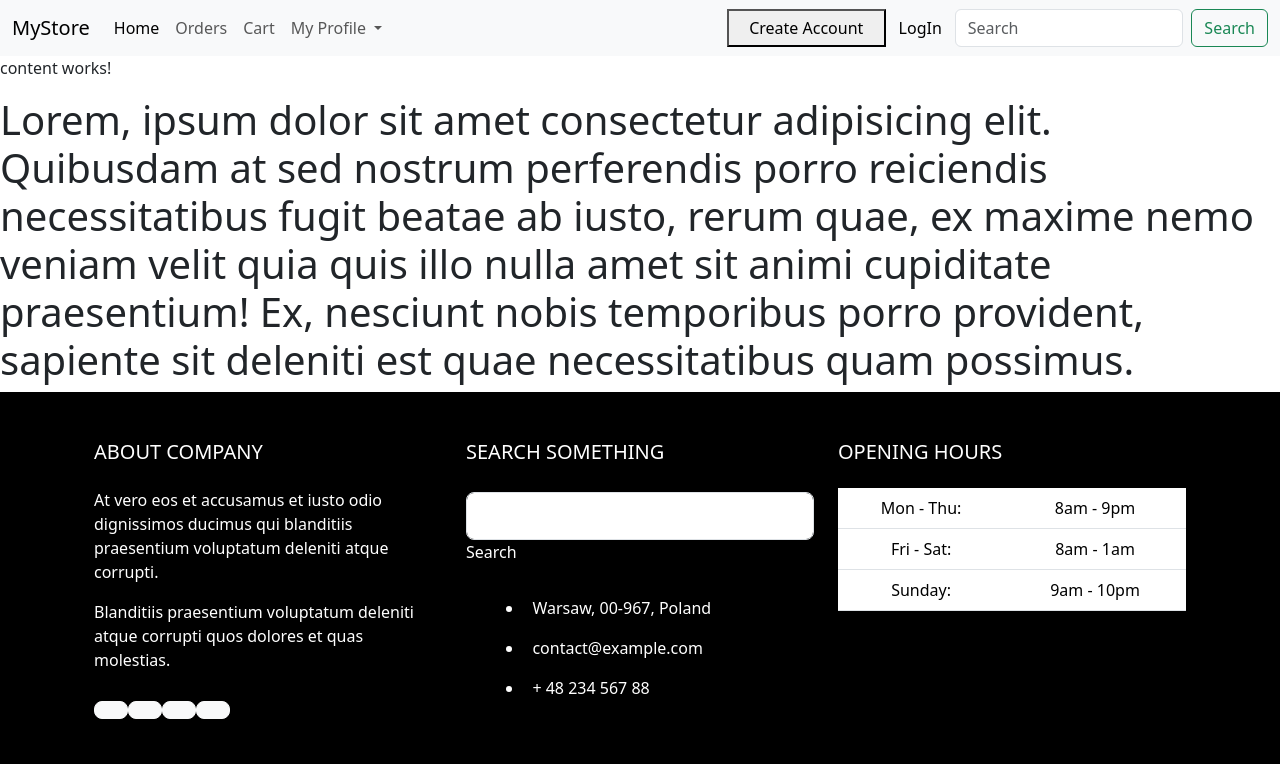
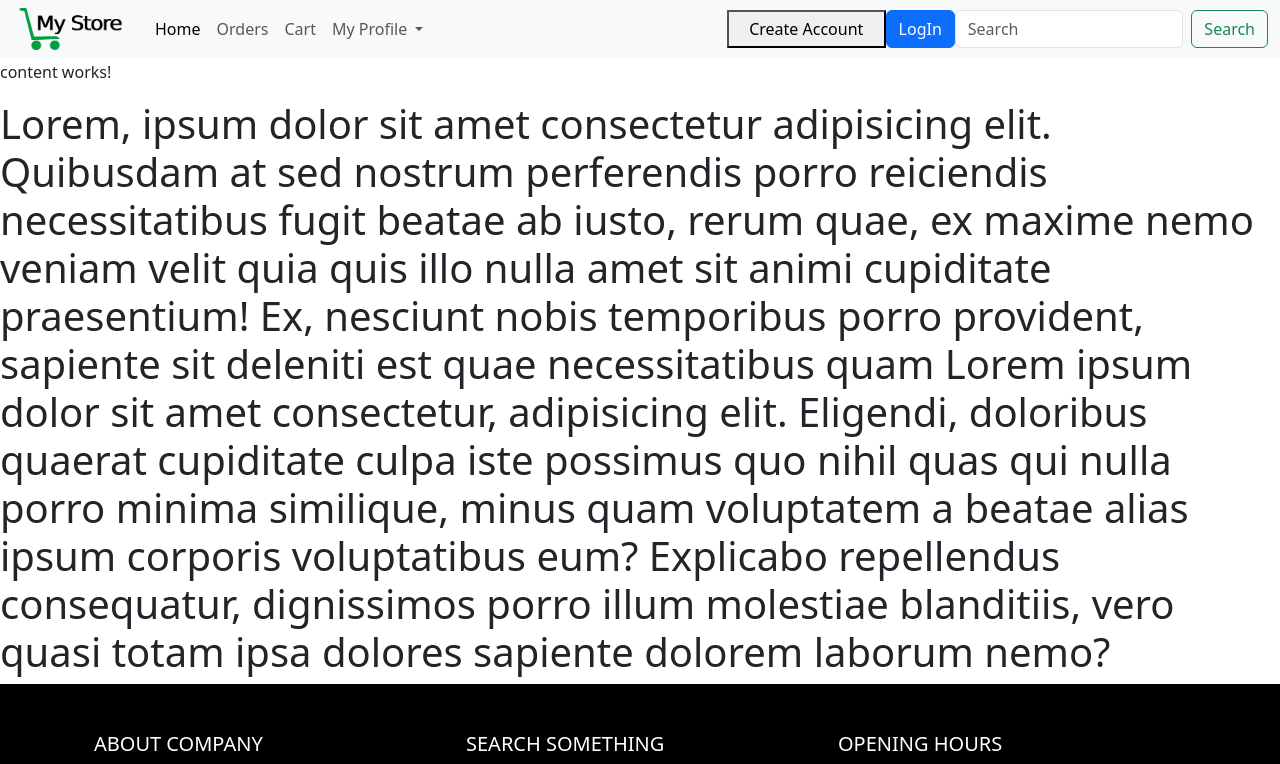
Before and after one commit to BalajiPalkhe/MyStore, an Angular app: page / in a window 1280 px wide. Shown: the top 764 px of the page. Built offline with nearby package versions, Linux system fonts and the light colour scheme.

Commit message:
logo added

```diff
--- a/src/app/app.component.css
+++ b/src/app/app.component.css
@@ -0,0 +1,16 @@
+
+app-footer{
+       position: relative;
+  bottom: 0;
+
+  width: 100%;
+}
+app-header{
+    position: fixed;
+  top: 0;
+
+  width: 100%;
+}
+.content{
+    margin-top: 60px;
+}
--- a/src/app/app.component.html
+++ b/src/app/app.component.html
@@ -1,12 +1,15 @@
 
 <app-header></app-header>
 
-<app-user-reg *ngIf="userReg==1"></app-user-reg>
+<div class="content">
 
-<app-login *ngIf="userReg==2"></app-login>
+    <app-user-reg *ngIf="userReg==1"></app-user-reg>
 
-<app-content *ngIf="userReg==3 || userReg==0"></app-content>
+    <app-login *ngIf="userReg==2"></app-login>
 
-<app-view-profile *ngIf="userReg==4"></app-view-profile>
+    <app-content *ngIf="userReg==3 || userReg==0" ></app-content>
 
+    <app-view-profile *ngIf="userReg==4"></app-view-profile>
+
+</div>
 <app-footer></app-footer>
--- a/src/app/homepage/content/content.component.html
+++ b/src/app/homepage/content/content.component.html
@@ -1,3 +1,3 @@
 
 <p>content works!</p>
-<h1>Lorem, ipsum dolor sit amet consectetur adipisicing elit. Quibusdam at sed nostrum perferendis porro reiciendis necessitatibus fugit beatae ab iusto, rerum quae, ex maxime nemo veniam velit quia quis illo nulla amet sit animi cupiditate praesentium! Ex, nesciunt nobis temporibus porro provident, sapiente sit deleniti est quae necessitatibus quam possimus.</h1>
+<h1>Lorem, ipsum dolor sit amet consectetur adipisicing elit. Quibusdam at sed nostrum perferendis porro reiciendis necessitatibus fugit beatae ab iusto, rerum quae, ex maxime nemo veniam velit quia quis illo nulla amet sit animi cupiditate praesentium! Ex, nesciunt nobis temporibus porro provident, sapiente sit deleniti est quae necessitatibus quam Lorem ipsum dolor sit amet consectetur, adipisicing elit. Eligendi, doloribus quaerat cupiditate culpa iste possimus quo nihil quas qui nulla porro minima similique, minus quam voluptatem a beatae alias ipsum corporis voluptatibus eum? Explicabo repellendus consequatur, dignissimos porro illum molestiae blanditiis, vero quasi totam ipsa dolores sapiente dolorem laborum nemo?</h1>
--- a/src/app/homepage/footer/footer.component.css
+++ b/src/app/homepage/footer/footer.component.css
@@ -6,4 +6,5 @@
 
     max-width: 100%;
     background-color: black;
+
 }
--- a/src/app/homepage/header/header.component.css
+++ b/src/app/homepage/header/header.component.css
@@ -9,3 +9,7 @@
     width: 500%;
     margin-right:500%;
 }
+
+.logo{
+    cursor:pointer;
+}
--- a/src/app/homepage/header/header.component.html
+++ b/src/app/homepage/header/header.component.html
@@ -1,13 +1,16 @@
 <nav class="navbar navbar-expand-lg bg-body-tertiary">
     <div class="container-fluid">
-      <a class="navbar-brand" href="#">MyStore</a>
+      <!-- <a class="navbar-brand" href="#">MyStore</a> -->
+
+      <a ><img src="./../../../assets/fbbe466b9024f642910404ead3f5e4a5 (1).png" class="logo"   alt="logo" style="width:135px;height:42px;" (click)=" logoutVal()"></a>
+
       <button class="navbar-toggler" type="button" data-bs-toggle="collapse" data-bs-target="#navbarScroll" aria-controls="navbarScroll" aria-expanded="false" aria-label="Toggle navigation">
         <span class="navbar-toggler-icon"></span>
       </button>
       <div class="collapse navbar-collapse" id="navbarScroll">
         <ul class="navbar-nav me-auto my-2 my-lg-0 navbar-nav-scroll" style="--bs-scroll-height: 100px;">
           <li class="nav-item">
-            <a class="nav-link active" aria-current="page" href="#">Home</a>
+            <a class="nav-link active" aria-current="page" href="#" (click)="homeClick()">Home</a>
           </li>
           <li class="nav-item">
             <a class="nav-link" href="#">Orders</a>
@@ -33,9 +36,9 @@
         <form class="d-flex" role="search">
 
 
-          <button type="button" class="btn btn-light" (click)="createAccount(1)" *ngIf="serv.whatToShow" class="btn-header">Create Account</button>
-          <button type="button" class="btn btn-light" (click)="createAccount(2)" *ngIf="serv.whatToShow" Class="btn-header2">LogIn</button>
-          <p style="width: 100%; margin-top: 11px;" *ngIf="app.userReg==3">Welcome, {{serv.firstName}} {{serv.lastname}}</p>
+          <button type="button" class="btn btn-primary" (click)="createAccount(1)" *ngIf="serv.whatToShow" class="btn-header">Create Account</button>
+          <button type="button" class="btn btn-primary" (click)="createAccount(2)" *ngIf="serv.whatToShow" Class="btn-header2 " >LogIn</button>
+          <p style="width: 100%; margin-top: 11px;" *ngIf="app.userReg==3 && app.viewProfile==1">Welcome, {{serv.firstName}} {{serv.lastname}}</p>
           <input class="form-control me-2" type="search" placeholder="Search" aria-label="Search">
           <button class="btn btn-outline-success" type="submit">Search</button>
         </form>
--- a/src/app/homepage/header/header.component.ts
+++ b/src/app/homepage/header/header.component.ts
@@ -32,4 +32,9 @@ export class HeaderComponent {
   }
 
 
+  homeClick(){
+    this.app.userReg=3;
+
+  }
+
 }
--- a/src/app/registration/user-reg/user-reg.component.html
+++ b/src/app/registration/user-reg/user-reg.component.html
@@ -1,12 +1,7 @@
-
 <h2 class="d-flex justify-content-center">Create Account</h2>
-
-
 
 <div>
     <div style="display: flex; justify-content: center;">
-
-
         <form class="needs-validation" novalidate >
             <div class="form-row">
               <div class="col-md-4 mb-3">
@@ -23,19 +18,19 @@
                   Looks good!
                 </div>
               </div>
-              <div >
+              <!-- <div > -->
                 <label for="validationCustomUsername">Username</label>
                 <div class="input-group" >
-                  <div class="input-group-prepend" >
-                    <span class="input-group-text" id="inputGroupPrepend">@</span>
-                  </div>
-                  <input type="text" id="validationCustomUsername" placeholder="Username" aria-describedby="inputGroupPrepend" #u [(ngModel)]="usrObj.userName"  required>
+                  <!-- <div class="input-group-prepend" > -->
+                    <span class="input-group-text" >@</span>
+                  <!-- </div> -->
+                  <input type="text" id="validationCustomUsername" placeholder="Username"  #u [(ngModel)]="usrObj.userName"  required>
                   <div class="invalid-feedback">
                     Please choose a username.
                   </div>
                 </div>
               </div>
-            </div>
+            <!-- </div> -->
             <div class="form-row">
               <div class="col-md-6 mb-3">
                 <label for="validationCustom03">Password</label>
@@ -73,38 +68,5 @@
             <button class="btn btn-primary" type="submit" (click)="submit(f.value,l.value,u.value,p.value,s.value,z.value)">Submit form</button>
             <button (click)="sub()">Sub</button>
           </form>
-
-
-
-
-
-
     </div>
 </div>
-
-
-
-
-
-
-
-  <script>
-  // Example starter JavaScript for disabling form submissions if there are invalid fields
-  (function() {
-    'use strict';
-    window.addEventListener('load', function() {
-      // Fetch all the forms we want to apply custom Bootstrap validation styles to
-      var forms = document.getElementsByClassName('needs-validation');
-      // Loop over them and prevent submission
-      var validation = Array.prototype.filter.call(forms, function(form) {
-        form.addEventListener('submit', function(event) {
-          if (form.checkValidity() === false) {
-            event.preventDefault();
-            event.stopPropagation();
-          }
-          form.classList.add('was-validated');
-        }, false);
-      });
-    }, false);
-  })();
-  </script>
```
Also changed, not shown: src/assets/fbbe466b9024f642910404ead3f5e4a5 (1).png (added).
